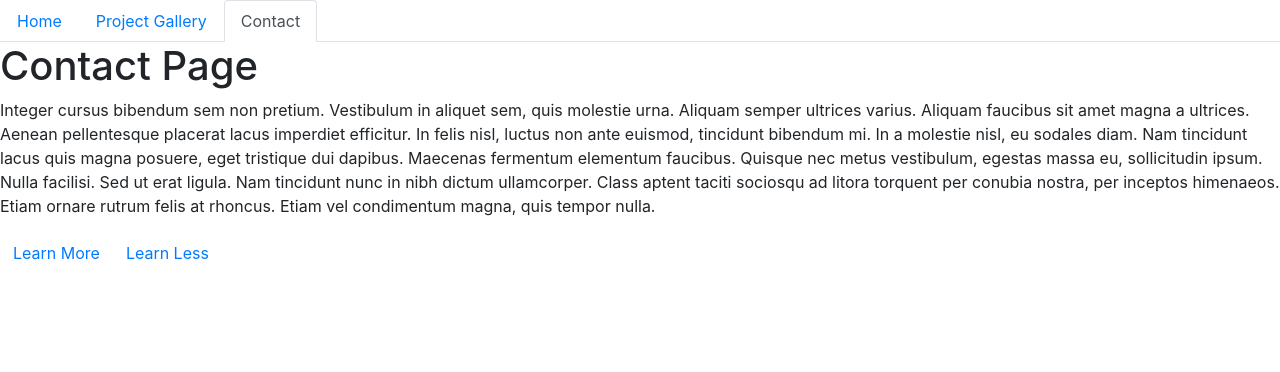
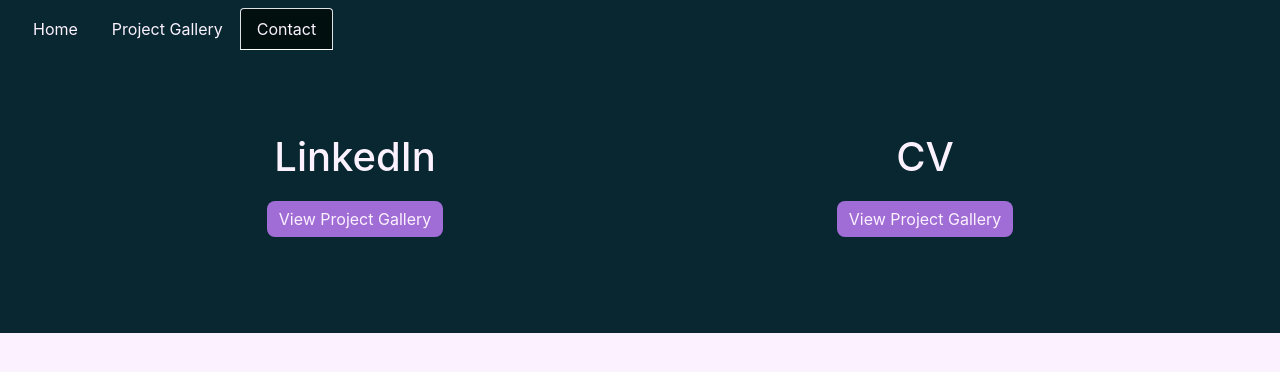
Before and after one commit to ewagorka/portfolio-ewagorka, a React (Create React App) app: page /contact in a window 1280 px wide. Shown: the top 372 px of the page. Built offline with nearby package versions, Linux system fonts and the light colour scheme.

Commit message:
Added component & page structure and basic CSS

```diff
--- a/src/components/Header.js
+++ b/src/components/Header.js
@@ -1,9 +1,10 @@
 import React from 'react';
 import { NavLink } from 'react-router-dom';
+import "../styles/Navbar.css"
 
 function Header() {
   return (
-    <ul className="nav nav-tabs">
+    <ul className="nav nav-tabs navbar">
       <li className="nav-item">
         <NavLink
           to="/"
--- a/src/components/ProjectCard.js
+++ b/src/components/ProjectCard.js
@@ -1,11 +1,26 @@
 import React from "react";
+import "../styles/projectCard.css"
 
-function ProjectCard(){
-    return(
-        <div>
-            <h2>Card title</h2>
-            <p>This is my project description!!!</p>
+function ProjectCard() {
+    return (
+        <div className="col-sm-12 col-md-6 col-lg-6 col-xl-4">
+            <div className="card">
+                <img src="https://images.unsplash.com/photo-1607434472257-d9f8e57a643d?ixlib=rb-4.0.3&ixid=MnwxMjA3fDB8MHxwaG90by1wYWdlfHx8fGVufDB8fHx8&auto=format&fit=crop&w=2072&q=80" className="card-img-top"
+                    alt="Purple jellyfishes swimming in very dark water."></img>
+                    <div className="card-body">
+                        <div className="tags">
+                            <span className="badge badge-pill badge-secondary">Coming Soon</span>
+                            <span class="badge badge-pill badge-secondary">HTML</span>
+                        </div>
+                        <h5 className="card-title">Project 4</h5>
+                        <p className="card-text">Exciting things are coming!<br /> Come back next Tuesday to see what
+                            this project turns out to be. </p>
+                        <a className="btn CTA">
+                            View Project</a>
+                    </div>
+            </div>
         </div>
+
     );
 }
 
--- a/src/pages/Contact.js
+++ b/src/pages/Contact.js
@@ -1,30 +1,27 @@
 import React from 'react';
 import { Link, Route, Routes } from 'react-router-dom';
+import "../styles/Contact.css"
 
 
 function Contact(props) {
   return (
     <div>
-      <h1>Contact Page</h1>
-      <p>
-        Integer cursus bibendum sem non pretium. Vestibulum in aliquet sem, quis
-        molestie urna. Aliquam semper ultrices varius. Aliquam faucibus sit amet
-        magna a ultrices. Aenean pellentesque placerat lacus imperdiet
-        efficitur. In felis nisl, luctus non ante euismod, tincidunt bibendum
-        mi. In a molestie nisl, eu sodales diam. Nam tincidunt lacus quis magna
-        posuere, eget tristique dui dapibus. Maecenas fermentum elementum
-        faucibus. Quisque nec metus vestibulum, egestas massa eu, sollicitudin
-        ipsum. Nulla facilisi. Sed ut erat ligula. Nam tincidunt nunc in nibh
-        dictum ullamcorper. Class aptent taciti sociosqu ad litora torquent per
-        conubia nostra, per inceptos himenaeos. Etiam ornare rutrum felis at
-        rhoncus. Etiam vel condimentum magna, quis tempor nulla.
-      </p>
-      <Link to="learn" role="button" className="btn btn-link">
-        Learn More
-      </Link>
-      <Link to="contact" role="button" className="btn btn-link">
-        Learn Less
-      </Link>
+      <div className="jumbotron header">
+        <div className="container">
+          <div className="row">
+            <div className="col-md-6 center-column">
+              <h1>LinkedIn</h1>
+              <a className="btn CTA">
+                View Project Gallery</a>
+            </div>
+            <div className="col-md-6 center-column">
+              <h1>CV</h1>
+              <a className="btn CTA">
+                View Project Gallery</a>
+            </div>
+          </div>
+        </div>
+      </div>
     </div>
   );
 }
--- a/src/pages/Home.js
+++ b/src/pages/Home.js
@@ -8,12 +8,14 @@
       <div className="jumbotron header">
         <div className="container">
           <div className="row">
-            <div className="col-md-6">
+            <div className="col-md-6 left-column">
               <h1>Hi, I'm Ewa - welcome to my portfolio</h1>
               <p>Hello! My name is Ewa, and I am passionate about front-end development and UI/UX design. I recently joined a front-end development bootcamp to further my knowledge of HTML, CSS, JavaScript, APIs, and React.👩‍💻</p>
+              <a className="btn CTA">
+                View Project Gallery</a>
             </div>
             <div className="col-md-1"></div>
-            <div className="col-md-5">
+            <div className="col-md-5 right-column">
               <img src={profilePicture} alt="Ewa's profile picture" className="img-fluid"></img>
             </div>
           </div>
--- a/src/pages/ProjectGallery.js
+++ b/src/pages/ProjectGallery.js
@@ -5,21 +5,17 @@
 function ProjectGallery() {
   return (
     <div>
-      <h1>Project Gallery</h1>
-      <p>
-        Donec a volutpat quam. Curabitur nec varius justo, sed rutrum ligula. Curabitur pellentesque
-        turpis sit amet eros iaculis, a mollis arcu dictum. Ut vel ante eget massa ornare placerat.
-        Etiam nisl orci, finibus sodales volutpat et, hendrerit ut dolor. Suspendisse porta dictum
-        nunc, sed pretium risus rutrum eget. Nam consequat, ligula in faucibus vestibulum, nisi
-        justo laoreet risus, luctus luctus mi lacus sit amet libero. Class aptent taciti sociosqu ad
-        litora torquent per conubia nostra, per inceptos himenaeos. Mauris pretium condimentum
-        tellus eget lobortis. Interdum et malesuada fames ac ante ipsum primis in faucibus. Donec
-        placerat accumsan mi, ut congue neque placerat eu. Donec nec ipsum in velit pellentesque
-        vehicula sit amet at augue. Maecenas aliquam bibendum congue. Pellentesque semper, lectus
-        non ullamcorper iaculis, est ligula suscipit velit, sed bibendum turpis dui in sapien.
-      </p>
-      <ProjectCard/>
-      <ProjectCard/>
+      <div className="jumbotron header">
+        <div className="container">
+          <div className="row">
+            <div className="col-md-12 project-gallery">
+              <h1>Project Gallery</h1>
+              <ProjectCard />
+              <ProjectCard />
+            </div>
+          </div>
+        </div>
+      </div>
     </div>
   );
 }
--- /dev/null
+++ b/src/styles/Contact.css
@@ -0,0 +1,10 @@
+.center-column{
+    display: flex;
+    flex-direction: column;
+    align-items: center;
+    justify-content: center;
+}
+
+.center-column .CTA{
+    margin-bottom: 2rem;
+}
--- a/src/styles/DesignSystem.css
+++ b/src/styles/DesignSystem.css
@@ -0,0 +1,54 @@
+:root{
+    --magnolia:#fcf2ff;
+    --amethyst: #A06CD5;
+    --royalPurple: #a06cd5;
+    --prusianBlue: #102B3F;
+    --gunmetal: #082730;
+}
+
+html,
+body {
+  width: 100% !important;
+  height: 100% !important;
+  background-color: var(--magnolia);
+}
+
+h2{
+    padding: 1rem 0rem;
+    color: var(--prusianBlue);
+    margin-bottom: 2rem;
+}
+
+.btn, .CTA{
+    background-color: var(--amethyst) !important;
+    border: var(--royalPurple) 1 solid !important;
+    color: var(--magnolia) !important;
+    border-radius: 8px;
+}
+
+.CTA:is(:hover, :focus, :focus-visible){
+    border: var(--royalPurple) 1 solid !important;
+    box-shadow: 0 0 0 0.2rem rgba(164, 0, 186, 0.25);
+}
+
+
+.tags{
+    padding-bottom: 0.5rem;
+}
+
+.badge{
+    font-size: 14px;
+    padding: 5px 10px;
+    font-weight: 400;
+    border-radius: 8px;
+}
+
+.badge-primary{
+    background-color: var(--royalPurple);
+}
+
+.badge-secondary{
+    background-color: white;
+    color: var(--royalPurple);
+    border: var(--royalPurple) solid 1px;
+}
--- a/src/styles/Home.css
+++ b/src/styles/Home.css
@@ -1,3 +1,48 @@
-.header{
-    background-color: aqua !important;
+@import "DesignSystem.css";
+
+
+/*Hero section*/
+
+#hero{
+    background-size: cover;
+    display: flex;
+    align-items: center;
+    justify-content: center;
+    height: max(40vw, 400px);
+    padding: 2rem 0rem;
+    margin-bottom: 3rem;
 }
+
+.jumbotron{
+    height: 100% !important;
+    display: flex;
+    gap: 1rem;
+    flex-direction: column;
+    align-items: center;
+    justify-content: center;
+    background-color: var(--gunmetal);
+    border-radius: 0 !important;
+}
+
+.jumbotron h1, .jumbotron p{
+    color: var(--magnolia);
+    text-align: center;
+    line-height: 180% !important;
+}
+
+.left-column{
+    display: flex;
+    flex-direction: column;
+    align-items: center;
+    justify-content: center;
+}
+
+.left-column .CTA{
+    margin-bottom: 2rem;
+}
+
+.right-column{
+    display: flex;
+    align-items: center;
+    justify-content: center;
+}
--- /dev/null
+++ b/src/styles/Navbar.css
@@ -0,0 +1,33 @@
+@import url(DesignSystem.css);
+
+/* Navigation */
+.navbar{
+    background-color: var(--gunmetal) !important;
+    justify-content: start !important;
+}
+
+.nav-item a{
+    color: var(--magnolia) !important;
+}
+
+.nav-tabs .nav-link:hover{
+    color: var(--amethyst) !important;
+    border-color: none !important;
+    border-color: 0px solid #dee2e6;
+}
+
+.navbar-brand{
+    font-size: 1.5rem;
+    font-family: Verdana, Geneva, Tahoma, sans-serif;
+    color: var(--magnolia) !important;
+}
+
+.nav-tabs .nav-link.active {
+    color: #495057;
+    background-color: #01100f;
+    border-color: 0px solid #dee2e6;
+}
+
+.nav-tabs {
+    border-bottom: 0px solid #dee2e6;
+}
--- /dev/null
+++ b/src/styles/projectCard.css
@@ -0,0 +1,6 @@
+@import "DesignSystem.css";
+
+
+.card-text{
+    color: var(--gunmetal) !important;
+}
```
Also changed, not shown: src/pages/Project.js (+9 -2 lines).
